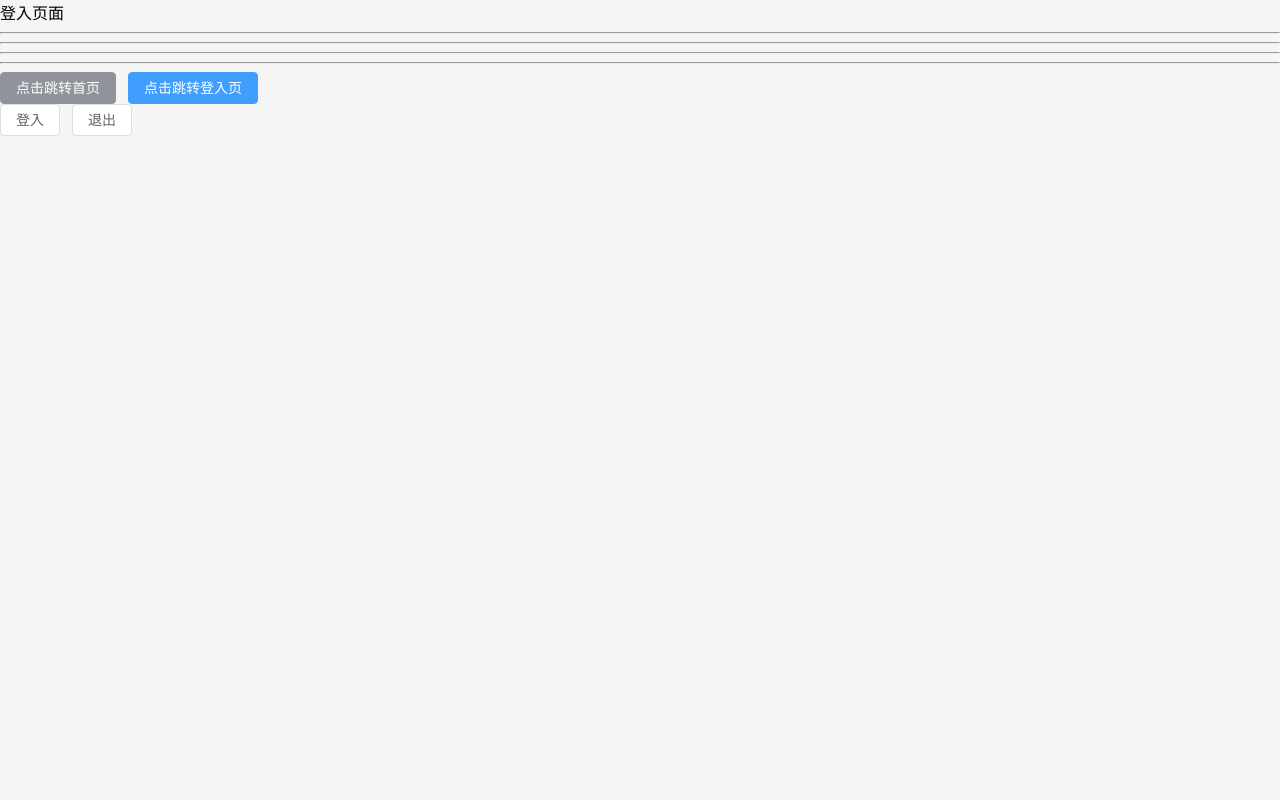
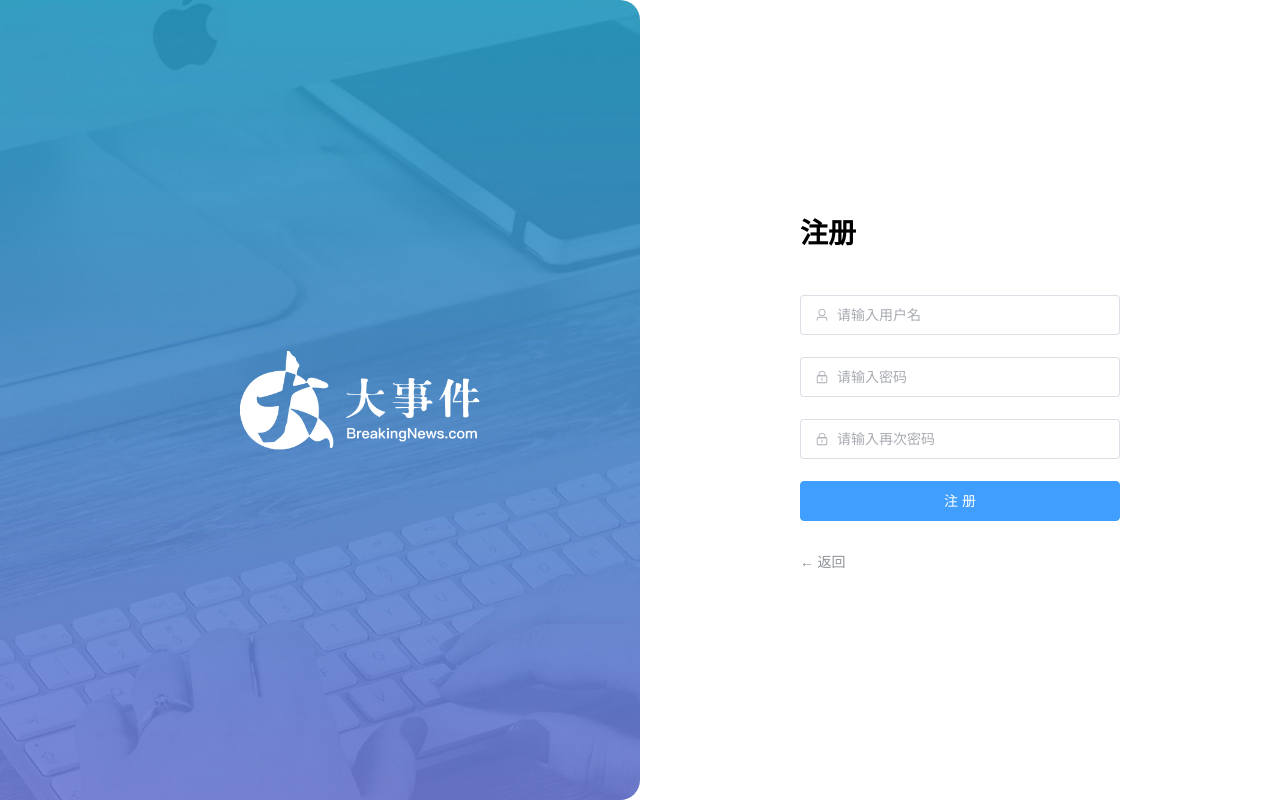
Before and after one commit to userbrocade/vue3-staggerer, a Vue app: page /login in a window 1280 px wide. Built offline with nearby package versions, Linux system fonts and the light colour scheme.

Commit message:
基于element-plus完成login静态布局

```diff
--- a/package.json
+++ b/package.json
@@ -13,6 +13,7 @@
     "lint-staged": "lint-staged"
   },
   "dependencies": {
+    "@element-plus/icons-vue": "^2.3.1",
     "axios": "^1.6.8",
     "element-plus": "^2.7.3",
     "pinia": "^2.1.7",
--- a/src/App.vue
+++ b/src/App.vue
@@ -1,32 +1,8 @@
-<script setup>
-// 导入路由
-import { useRoute, useRouter } from 'vue-router'
-// 导入 pinia
-import { useUserStore } from '@/stores/pinia'
-// 获取路由对象
-const router = useRouter()
-// 获取路由参数
-const route = useRoute()
-
-const userstore = useUserStore()
-
-const skiplogin = () => {
-  console.log(router, route)
-  router.push('/login')
-}
-</script>
+<script setup></script>
 
 <template>
+  <!-- 一级路由出口 -->
   <router-view></router-view>
-  <hr />
-  <hr />
-  <hr />
-  <hr />
-  <el-button type="info" @click="$router.push('/Home')">点击跳转首页</el-button>
-  <el-button type="primary" @click="skiplogin">点击跳转登入页</el-button>
-  <div>{{ userstore.Token }}</div>
-  <el-button @click="userstore.setToken('faebrjibefijbos')">登入</el-button>
-  <el-button @click="userstore.removeToken()">退出</el-button>
 </template>
 
 <style scoped></style>
--- a/src/views/layout/LayoutContainer.vue
+++ b/src/views/layout/LayoutContainer.vue
@@ -1,6 +1,7 @@
 <script setup></script>
 
 <template>
+  <!-- 二级路由出口 -->
   <router-view></router-view>
   <div>布局架子</div>
 </template>
--- a/src/views/login/LoginPage.vue
+++ b/src/views/login/LoginPage.vue
@@ -1,7 +1,109 @@
-<script setup></script>
+<script setup>
+import { User, Lock } from '@element-plus/icons-vue'
+import { ref } from 'vue'
+const isRegister = ref(true)
+</script>
 
 <template>
-  <div>登入页面</div>
+  <el-row class="login-page">
+    <el-col :span="12" class="bg"></el-col>
+    <el-col :span="6" :offset="3" class="form">
+      <!-- 登录 -->
+      <el-form ref="form" size="large" autocomplete="off" v-if="isRegister">
+        <el-form-item>
+          <h1>注册</h1>
+        </el-form-item>
+        <el-form-item>
+          <el-input :prefix-icon="User" placeholder="请输入用户名"></el-input>
+        </el-form-item>
+        <el-form-item>
+          <el-input
+            :prefix-icon="Lock"
+            type="password"
+            placeholder="请输入密码"
+          ></el-input>
+        </el-form-item>
+        <el-form-item>
+          <el-input
+            :prefix-icon="Lock"
+            type="password"
+            placeholder="请输入再次密码"
+          ></el-input>
+        </el-form-item>
+        <el-form-item>
+          <el-button class="button" type="primary" auto-insert-space>
+            注册
+          </el-button>
+        </el-form-item>
+        <el-form-item class="flex">
+          <el-link type="info" :underline="false" @click="isRegister = false">
+            ← 返回
+          </el-link>
+        </el-form-item>
+      </el-form>
+      <!-- 注册 -->
+      <el-form ref="form" size="large" autocomplete="off" v-else>
+        <el-form-item>
+          <h1>登录</h1>
+        </el-form-item>
+        <el-form-item>
+          <el-input :prefix-icon="User" placeholder="请输入用户名"></el-input>
+        </el-form-item>
+        <el-form-item>
+          <el-input
+            name="password"
+            :prefix-icon="Lock"
+            type="password"
+            placeholder="请输入密码"
+          ></el-input>
+        </el-form-item>
+        <el-form-item class="flex">
+          <div class="flex">
+            <el-checkbox>记住我</el-checkbox>
+            <el-link type="primary" :underline="false">忘记密码？</el-link>
+          </div>
+        </el-form-item>
+        <el-form-item>
+          <el-button class="button" type="primary" auto-insert-space
+            >登录</el-button
+          >
+        </el-form-item>
+        <el-form-item class="flex">
+          <el-link type="info" :underline="false" @click="isRegister = true">
+            注册 →
+          </el-link>
+        </el-form-item>
+      </el-form>
+    </el-col>
+  </el-row>
 </template>
 
-<style scoped></style>
+<style lang="scss" scoped>
+.login-page {
+  height: 100vh;
+  background-color: #fff;
+  .bg {
+    background:
+      url('@/assets/logo2.png') no-repeat 60% center / 240px auto,
+      url('@/assets/login_bg.jpg') no-repeat center / cover;
+    border-radius: 0 20px 20px 0;
+  }
+  .form {
+    display: flex;
+    flex-direction: column;
+    justify-content: center;
+    user-select: none;
+    .title {
+      margin: 0 auto;
+    }
+    .button {
+      width: 100%;
+    }
+    .flex {
+      width: 100%;
+      display: flex;
+      justify-content: space-between;
+    }
+  }
+}
+</style>
```
Also changed, not shown: 1 other file (tests, documents, lock files or other folders).
